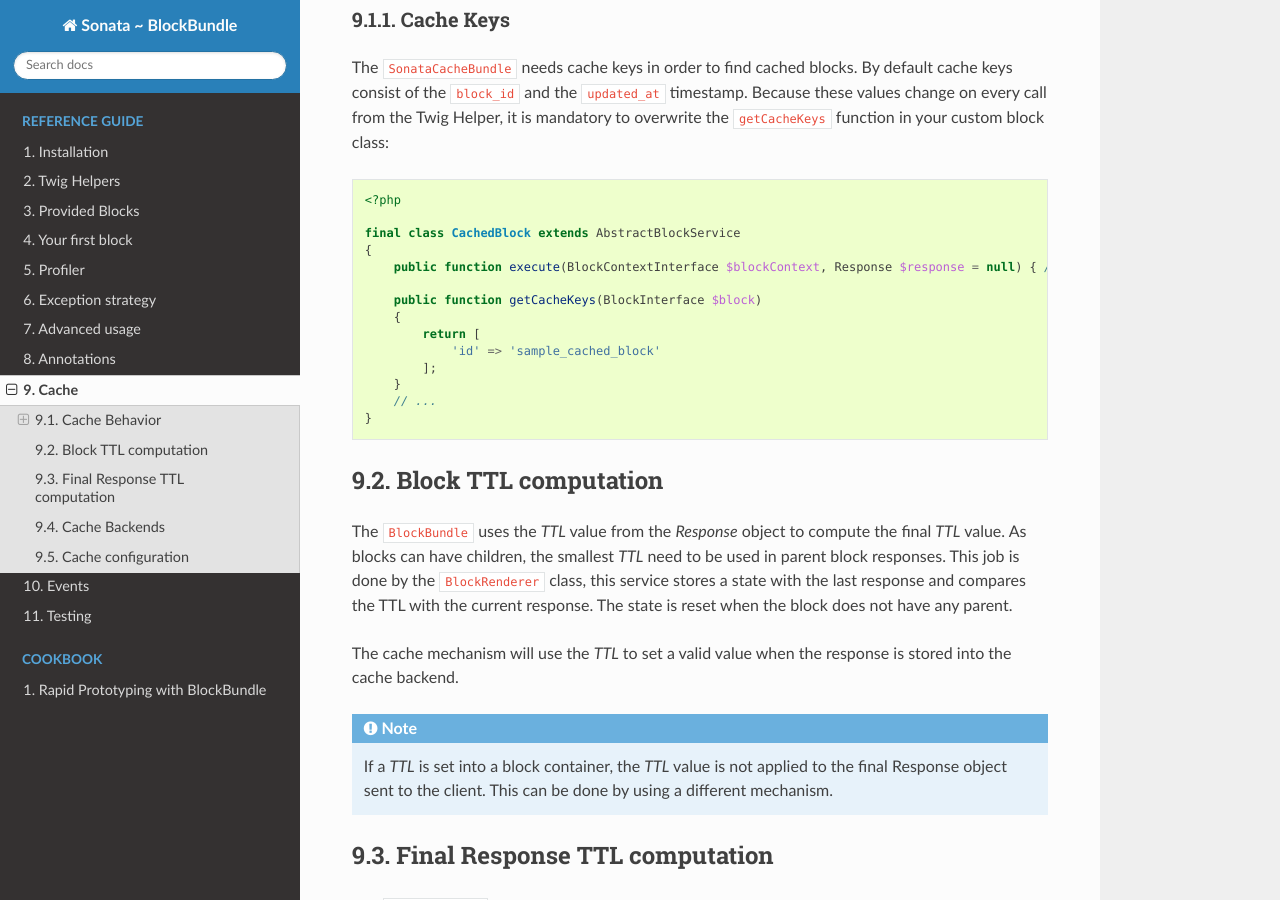
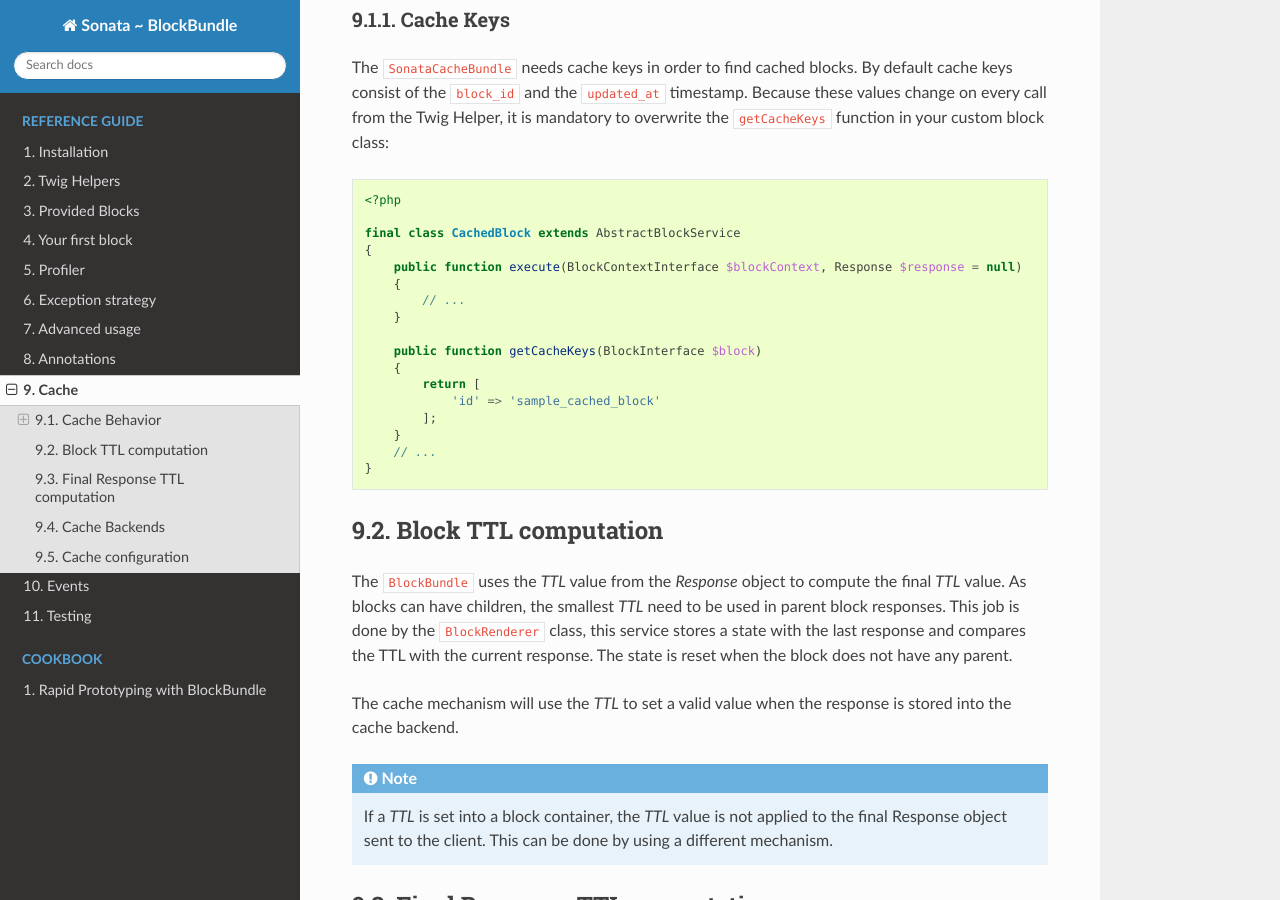
Before and after one commit to sonata-project/SonataBlockBundle, a Sphinx documentation site: the page built from docs/reference/cache.rst, in a window 1280 px wide and 900 px high, scrolled down 1449 px. Built offline with Sphinx 7.4.7 and the Read the Docs theme 2.0.0, drawn with Linux system fonts in a browser that asks for light colours.

```diff
--- a/docs/reference/cache.rst
+++ b/docs/reference/cache.rst
@@ -80,7 +80,10 @@ it is mandatory to overwrite the ``getCacheKeys`` function in your custom block
 
     final class CachedBlock extends AbstractBlockService
     {
-        public function execute(BlockContextInterface $blockContext, Response $response = null) { /*... */ }
+        public function execute(BlockContextInterface $blockContext, Response $response = null)
+        {
+            // ...
+        }
 
         public function getCacheKeys(BlockInterface $block)
         {
```
